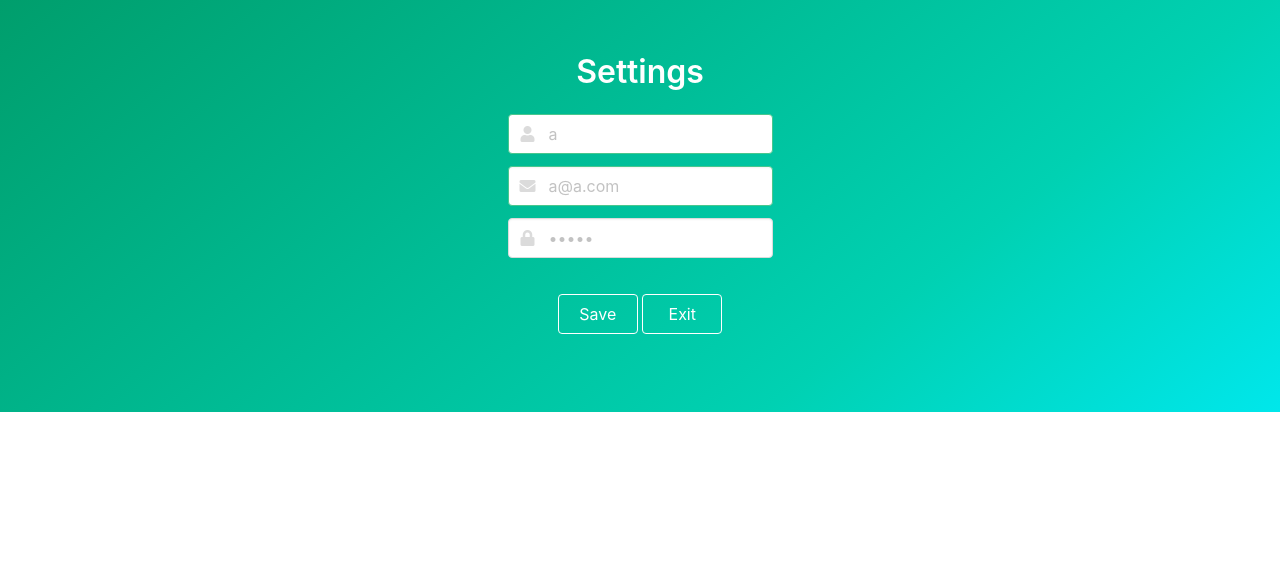
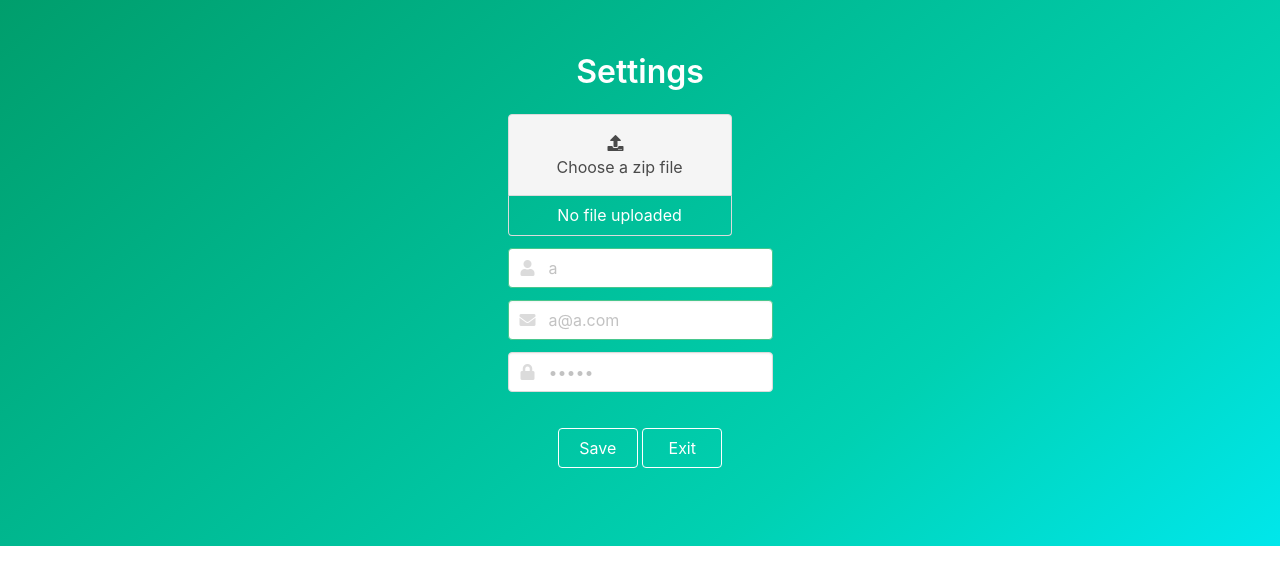
Before and after one commit to beratatmaca/TeamReview, a Flask app: page /settings in a window 1280 px wide. Shown: the part 56-641 px from the top of the page. Run offline with Flask 3, Linux system fonts and the light colour scheme; a user stored in the database is signed in; parts of the project's set-up code (start-up, migrations or seed data) failed here and were passed over; some libraries are stand-ins or nearby versions.

Commit message:
File uploading added

```diff
--- a/app.py
+++ b/app.py
@@ -7,10 +7,13 @@ import json
 import xml.etree.ElementTree as ET
 import os
 import pathlib
+import base64
+import zipfile
+import shutil
 
 app = Flask(__name__)
 app.secret_key = os.urandom(12)  # Generic key for dev purposes only
-
+folder_contents_root = None
 
 def create_xml(output_file):
     root = ET.Element("root")
@@ -21,6 +24,12 @@ def create_xml(output_file):
     tree = ET.ElementTree(root)
     tree.write(output_file, encoding="UTF-8", xml_declaration=True)
 
+def read_xml(input_file):
+    global folder_contents_root
+    with open('./config/folder_contents.xml', 'r') as file:
+        xml_data = file.read()
+        file.close()
+        folder_contents_root = ET.fromstring(xml_data)
 
 def scan_path(root, folder_path):
     folders = [ f.name for f in os.scandir(folder_path) if f.is_dir() ]
@@ -36,6 +45,7 @@ def scan_path(root, folder_path):
 # -------- Login ------------------------------------------------------------- #
 @app.route('/', methods=['GET', 'POST'])
 def login():
+    global folder_contents_root
     if not session.get('logged_in'):
         form = forms.LoginForm(request.form)
         if request.method == 'POST':
@@ -127,6 +137,45 @@ def submit_comment():
     print(data_from_js["selectedText"])
     return jsonify(response)
 
+@app.route('/upload_zip_file', methods=['GET', 'POST'])
+def upload_zip_file():
+    response = {
+        "success": ""
+    }
+    try:
+        data_from_js = request.json  # Assuming data is sent as JSON
+        output_folder="./uploads"
+        # Decode the base64 string
+        zip_data = base64.b64decode(data_from_js["content"])
+
+        # Create the output folder if it doesn't exist
+        if os.path.exists(output_folder):
+            shutil.rmtree(output_folder)
+        os.makedirs(output_folder)
+
+        # Specify the path for the zip file
+        zip_file_path = os.path.join(output_folder, "uploaded_file.zip")
+
+        # Write the decoded data to the zip file
+        with open(zip_file_path, "wb") as zip_file:
+            zip_file.write(zip_data)
+
+        # Extract the contents of the zip file to the output folder
+        with zipfile.ZipFile(zip_file_path, 'r') as zip_ref:
+            zip_ref.extractall(output_folder)
+
+        # Delete the zip file after extraction
+        os.remove(zip_file_path)
+        create_xml('./config/folder_contents.xml')
+        read_xml("./config/folder_contents.xml")
+
+        response["success"] = True
+
+    except Exception as e:
+        response["success"] = False
+    return jsonify(response)
+
+
 @app.route('/process_data', methods=['GET', 'POST'])
 def process_data():
     response = {
@@ -149,11 +198,8 @@ def process_data():
     return jsonify(response)
 
 with app.app_context():
-    create_xml('folder_contents.xml')
-    with open('folder_contents.xml', 'r') as file:
-        xml_data = file.read()
-        file.close()
-        folder_contents_root = ET.fromstring(xml_data)
+    create_xml('./config/folder_contents.xml')
+    read_xml("./config/folder_contents.xml")
 
 # ======== Main ============================================================== #
 if __name__ == "__main__":
--- a/static/js/treeItemClick.js
+++ b/static/js/treeItemClick.js
@@ -16,9 +16,12 @@ function updateClassBasedOnExtension(fileExtension) {
     '.html': 'language-html',
     '.css': 'language-css',
     '.java': 'language-java',
-    '.python': 'language-python',
+    '.py': 'language-python',
     '.php': 'language-php',
     '.ruby': 'language-ruby',
+    '.h': 'language-cpp',
+    '.hpp': 'language-cpp',
+    '.hxx': 'language-cpp',
     '.c': 'language-c',
     '.cpp': 'language-cpp',
     '.swift': 'language-swift',
--- a/templates/settings.html
+++ b/templates/settings.html
@@ -9,8 +9,27 @@
         <div class="settings-area">
           <h1 class="title">Settings</h1>
           <div class="field">
+            <div class="file is-boxed has-name">
+              <label class="file-label">
+                <input id="fileInput" class="file-input is-info" type="file" name="resume" accept=".zip">
+                <span class="file-cta">
+                  <span class="file-icon">
+                    <i class="fas fa-upload"></i>
+                  </span>
+                  <span class="file-label" id="fileLabel">
+                    Choose a zip file
+                  </span>
+                </span>
+                <span class="file-name has-text-centered" id="fileName">
+                  No file uploaded
+                </span>
+              </label>
+            </div>
+          </div>
+          <div class="field">
             <p class="control has-icons-left">
-              <input id="settings-user" class="input is-success" type="text" placeholder="{{user.username}}" readonly="readonly">
+              <input id="settings-user" class="input is-success" type="text" placeholder="{{user.username}}"
+                readonly="readonly">
               <span class="icon is-small is-left">
                 <i class="fa fa-user"></i>
               </span>
@@ -49,5 +68,60 @@
 </section>
 {% endblock %}
 {% block scripts %}
-<script src="../static/js/scripts.js"></script>
+
+<script>
+  document.addEventListener('DOMContentLoaded', function () {
+    const fileInput = document.getElementById('fileInput');
+    const fileLabel = document.getElementById('fileLabel');
+    const fileNameDisplay = document.getElementById('fileName');
+
+    fileInput.addEventListener('change', function (event) {
+      const file = event.target.files[0];
+
+      if (file && file.name.endsWith('.zip')) {
+        var xhr = new XMLHttpRequest();
+        xhr.open("POST", "/upload_zip_file", true);
+        xhr.setRequestHeader("Content-Type", "application/json");
+        xhr.onreadystatechange = function () {
+          if (xhr.readyState == XMLHttpRequest.DONE) {
+            var parsedResponse = JSON.parse(xhr.responseText);
+            var readStatus = parsedResponse["success"];
+            if (readStatus) {
+              // Display the selected file name
+              fileLabel.textContent = "Done";
+              fileNameDisplay.textContent = file.name;
+              fileInput.classList.remove('is-info');
+              fileInput.classList.remove('is-error');
+              fileInput.classList.add('is-success');
+            }
+            else {
+              // Invalid file
+              fileLabel.textContent = "Please choose a valid ZIP file";
+              fileLabel.textContent = '';
+              fileInput.classList.remove('is-info');
+              fileInput.classList.remove('is-success');
+              fileInput.classList.add('is-error');
+            }
+          }
+        }
+
+        // Read the file as base64
+        const reader = new FileReader();
+        reader.onload = function (e) {
+          const base64String = e.target.result.split(',')[1];
+          var data = JSON.stringify({ "content": base64String });
+          xhr.send(data);
+        };
+        reader.readAsDataURL(file);
+      } else {
+        // Invalid file or no file selected
+        fileLabel.textContent = "Please choose a valid ZIP file";
+        fileLabel.textContent = '';
+        fileInput.classList.remove('is-info');
+        fileInput.classList.remove('is-success');
+        fileInput.classList.add('is-error');
+      }
+    });
+  });
+</script>
 {% endblock %}
```
